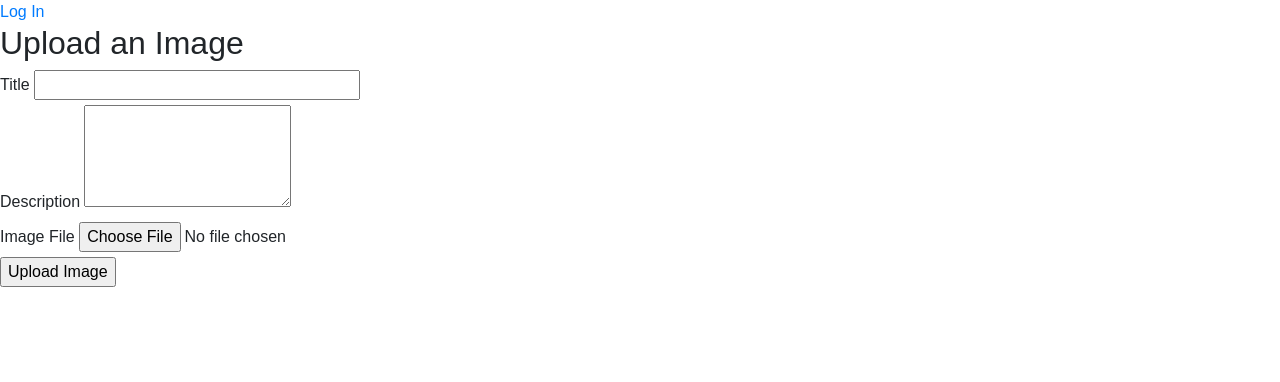
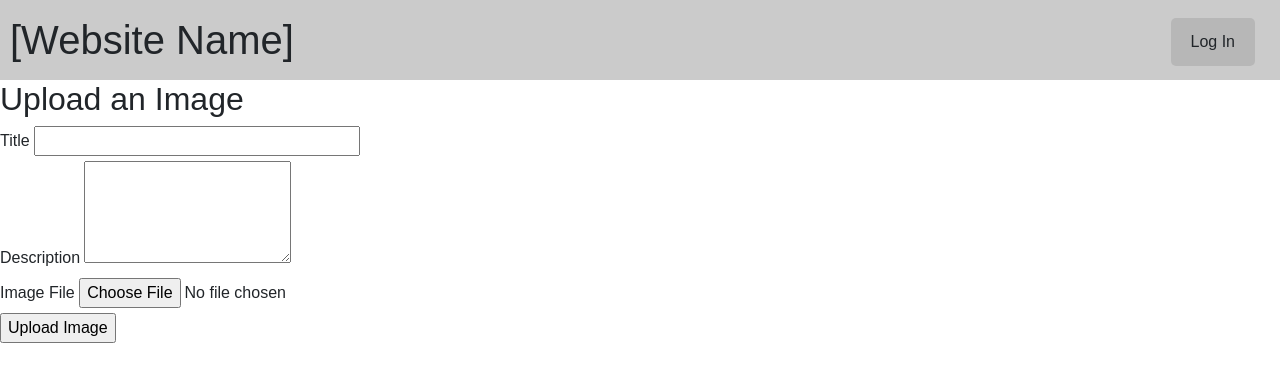
Before and after one commit to maxcutlyp/cits3403, a Flask app: page /upload_image in a window 1280 px wide. Shown: the top 382 px of the page. Run offline with Flask 3, Linux system fonts and the light colour scheme; some libraries are stand-ins or nearby versions.

Commit message:
Added heading styling to styles.css

```diff
--- a/app/static/css/styles.css
+++ b/app/static/css/styles.css
@@ -6,6 +6,34 @@ body, html {
     margin: 0;
     padding: 0;
     font-family: Arial, sans-serif;
+}
+
+.heading {
+    height: 80px;
+    background-color: #cbcbcb;
+    text-align: left;
+    grid-column: span 2;
+}
+
+.heading title {
+    display: inline-block;
+    font-size: 40px;
+    padding: 10px;
+}
+
+.heading a {
+    padding: 12px 20px 12px 20px;
+    margin: 18px 25px 0px 0px;
+    float: right;
+    right: 100px;
+    text-decoration: none;
+    color: currentColor;
+    background-color: #b7b7b7;
+    border-radius: 5px;
+}
+
+.heading a:hover {
+    background-color: #8e8e8e;
 }
 
 .navbar {
```
